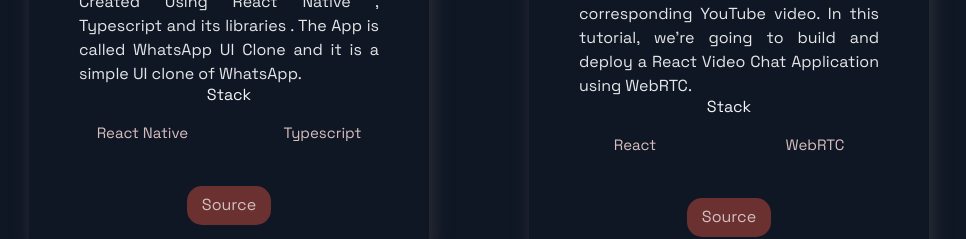
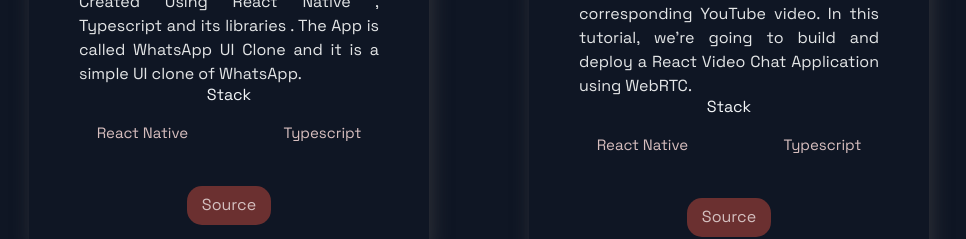
Before and after one commit to Sparsh09/sparsh09.github.io, a Next.js app: page / in a window 1280 px wide. Shown: the part 1380-1619 px from the top of the page, without its empty margins (161-1127 px from the left). Built offline with nearby package versions, Linux system fonts and the light colour scheme.

Commit message:
updated project

```diff
--- a/src/components/Hero/Hero.js
+++ b/src/components/Hero/Hero.js
@@ -14,7 +14,7 @@
       <SectionText>
         Frontend Developer || Hybrid Mobile Development
       </SectionText>
-      <Button onClick={() => window.location = "https://drive.google.com/file/d/1wGeN4cMMvRufmh2uyp61eJOGaF5xCpNr/view?usp=sharing"}>Resume</Button>
+      <Button onClick={() => window.open("https://drive.google.com/file/d/1wGeN4cMMvRufmh2uyp61eJOGaF5xCpNr/view?usp=sharing", "_blank")}>Resume</Button>
     </LeftSection>
   </Section>
 );
--- a/src/constants/constants.js
+++ b/src/constants/constants.js
@@ -21,7 +21,7 @@
     title: 'Tesla UI Clone',
     description: "This is a code repository for the corresponding YouTube video. In this tutorial, we're going to build and deploy a React Video Chat Application using WebRTC.",
     image: 'assets/tesla.jpg',
-    tags: ['React', 'WebRTC'],
+    tags: ['React Native', 'Typescript'],
     source: 'https://github.com/Sparsh09/Tesla-UI-Clone-',
     visit: 'https://google.com',
     id: 2,
```
Also changed, not shown: 2 other files (tests, documents, lock files or other folders).
